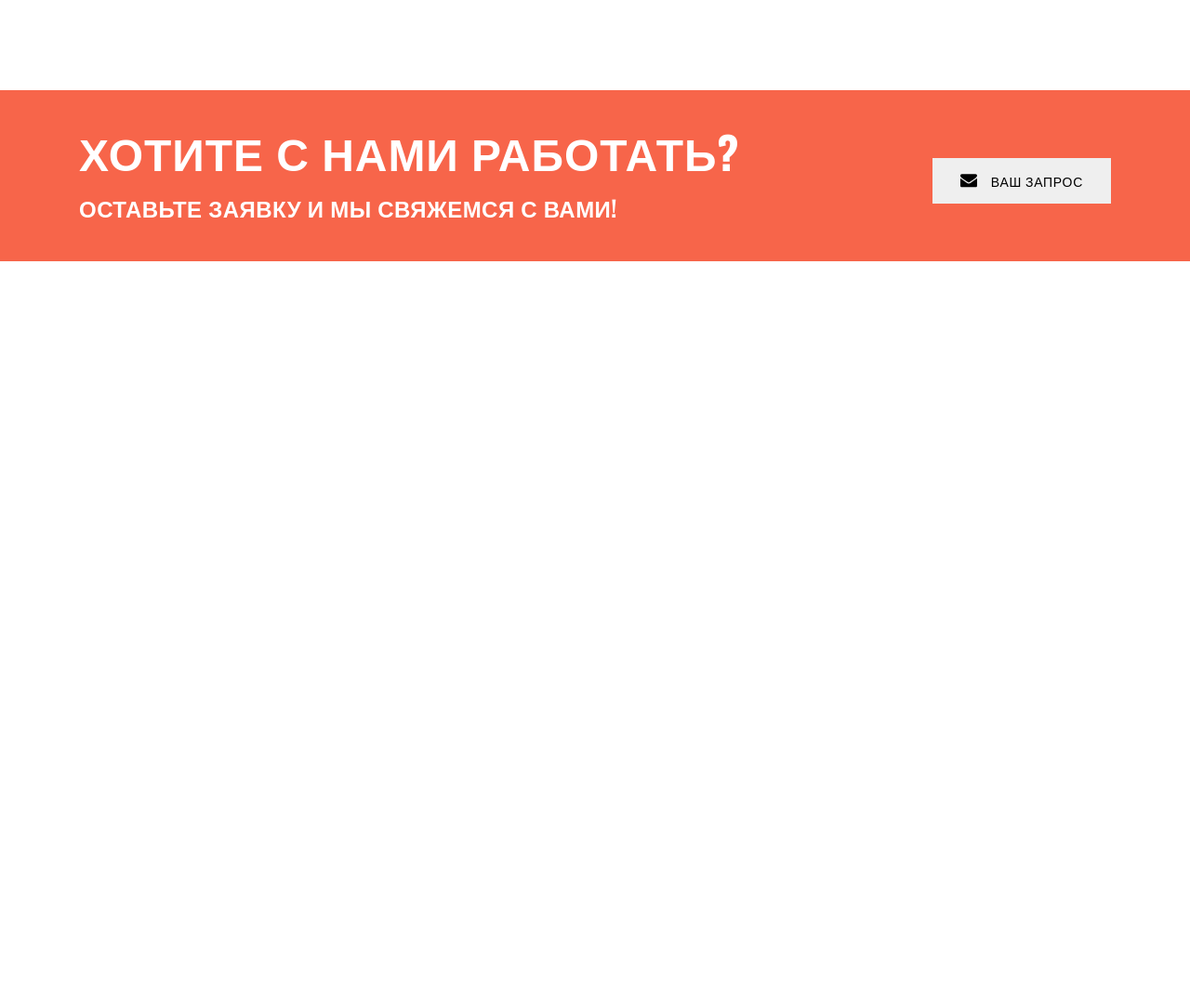
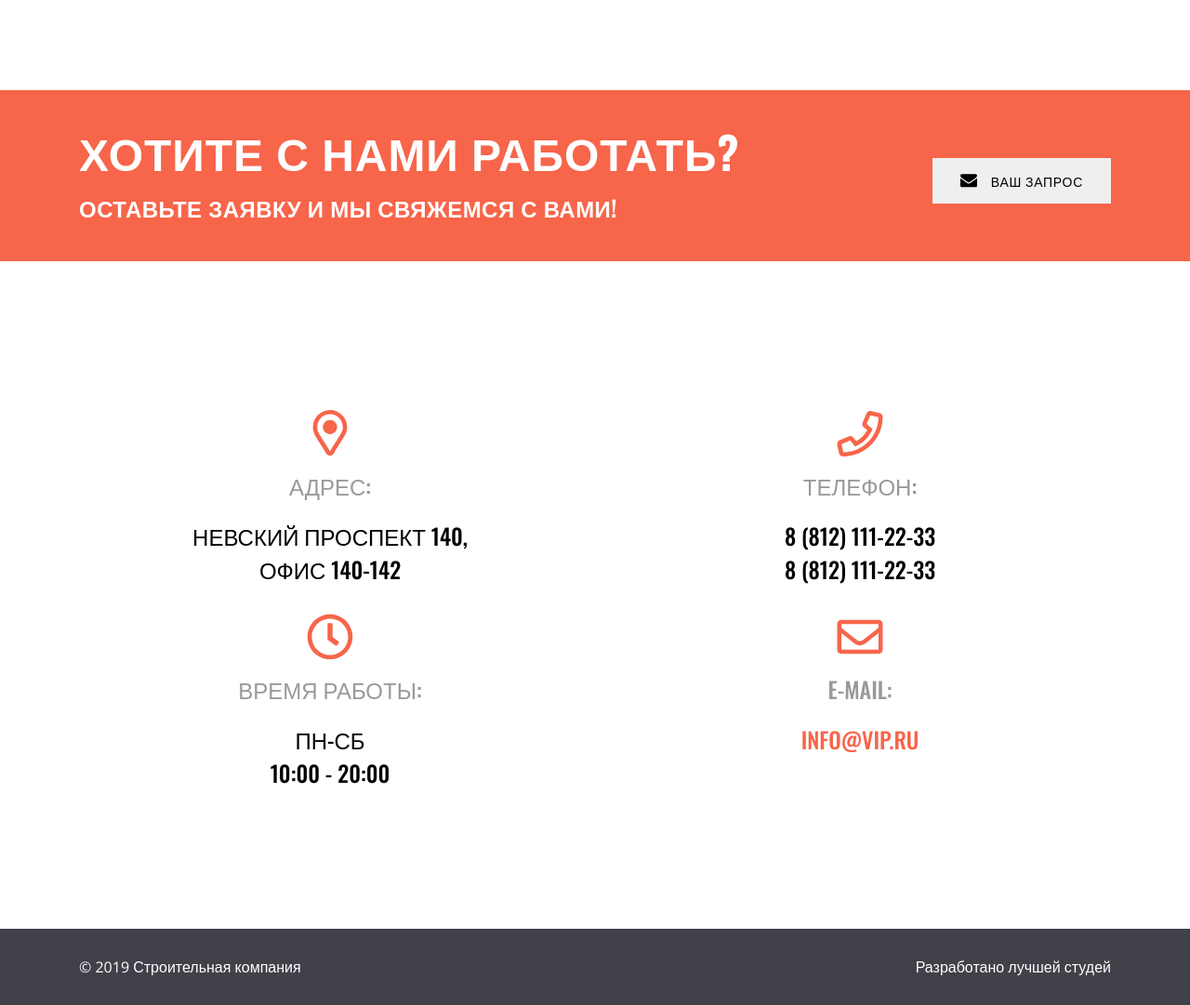
Before and after one commit to 1526213/build-site, a plain HTML site: page index.html in a window 1280 px wide. Shown: the part 7085-8166 px from the top of the page at 93% size. Before the commit the page ends 7366 px from the top, so only its background shows below. Drawn offline with nearby package versions, Linux system fonts and the light colour scheme.

Commit message:
new commit

```diff
--- a/index.html
+++ b/index.html
@@ -297,6 +297,41 @@
             </div>
         </div>
     </section>
+    <section class="contacts">
+        <div class="container">
+            <h2 class="text-h2 contacts__h2"></h2>
+            <div class="contacts__grid">
+                <div class="contacts__item">
+                    <img class="contacts__icon" src="./images/map-icon.svg" alt="Location">
+                    <h3 class="text-h3 contacts__h3 contacts__h3-gray">Адрес:</h3>
+                    <h3 class="text-h3 contacts__h3">Невский проспект 140,<br>офис 140-142</h3>
+                </div>
+                <div class="contacts__item">
+                    <img class="contacts__icon" src="./images/phone-icon.svg" alt="Phone number">
+                    <h3 class="text-h3 contacts__h3 contacts__h3-gray">Телефон:</h3>
+                    <h3 class="text-h3 contacts__h3">8 (812) 111-22-33 <br>8 (812) 111-22-33</h3>
+                </div>
+                <div class="contacts__item">
+                    <img class="contacts__icon" src="./images/clock-icon.svg" alt="Schedule">
+                    <h3 class="text-h3 contacts__h3 contacts__h3-gray">Время работы:</h3>
+                    <h3 class="text-h3 contacts__h3">пн-сб<br>10:00 - 20:00 </h3>
+                </div>
+                <div class="contacts__item">
+                    <img class="contacts__icon" src="./images/mail-icon.svg" alt="Email">
+                    <h3 class="text-h3 contacts__h3 contacts__h3-gray">E-mail:</h3>
+                    <h3 class="text-h3 contacts__h3 contacts__h3-accent">info@vip.ru</h3>
+                </div>
+            </div>
+        </div>
+    </section>
+    <footer class="footer">
+        <div class="container">
+            <div class="footer__flex">
+                <p class="text-p footer__copyright">© 2019 Строительная компания</p>
+                <p class="text-p footer__brand">Разработано лучшей студей</p>
+            </div>
+        </div>
+    </footer>
 
 </body>
 </html>
--- a/styles/style.css
+++ b/styles/style.css
@@ -527,8 +527,6 @@ body {
     .reviews__grid {
         grid-template-columns: repeat(2,1fr);
     }
-
-
 }
 @media screen and (max-width: 768px) {
     .reviews__grid {
@@ -536,3 +534,73 @@ body {
     }
 
 }
+.contacts {
+    padding: 100px 0 150px;
+}
+.contacts__h2 {
+    text-align: center;
+    margin-bottom: 60px;
+}
+.contacts__grid {
+    display: grid;
+    gap: 30px;
+    grid-template-columns: repeat(4,1fr);
+}
+.contacts__item {
+    max-width: 255px;
+    text-align: center;
+}
+.contacts__icon {
+    width: 50px;
+    height: 50px;
+    margin: 0 auto 13px;
+}
+.contacts__h3 {
+    text-transform: uppercase;
+}
+.contacts__h3-gray {
+    color: var(--gray);
+    margin-bottom: 18px;
+}
+.contacts__h3-accent {
+    color: var(--accent);
+}
+@media screen and (max-width: 1280px) {
+    .contacts__grid {
+        grid-template-columns: repeat(2,1fr);
+    }
+    .contacts__item {
+        max-width: 100%;
+    }
+}
+@media screen and (max-width: 768px) {
+    .contacts__grid {
+        grid-template-columns: repeat(1,1fr);
+    }
+    .contacts__item {
+        max-width: 100%;
+    }
+}
+.footer {
+    padding: 30px 0;
+    background-color: var(--dark);
+    color: var(--white);
+}
+.footer__flex {
+    display: flex;
+    justify-content: space-between;
+}
+.footer__copyright {
+}
+.footer__brand {
+}
+@media screen and (max-width: 1280px) {
+    .footer {
+        padding: 30px 15px;
+    }
+}
+@media screen and (max-width: 768px) {
+    .footer__flex {
+        flex-direction: column;
+    }
+}
```
Also changed, not shown: images/clock-icon.svg (added), images/mail-icon.svg (added), images/map-icon.svg (added), images/phone-icon.svg (added).
